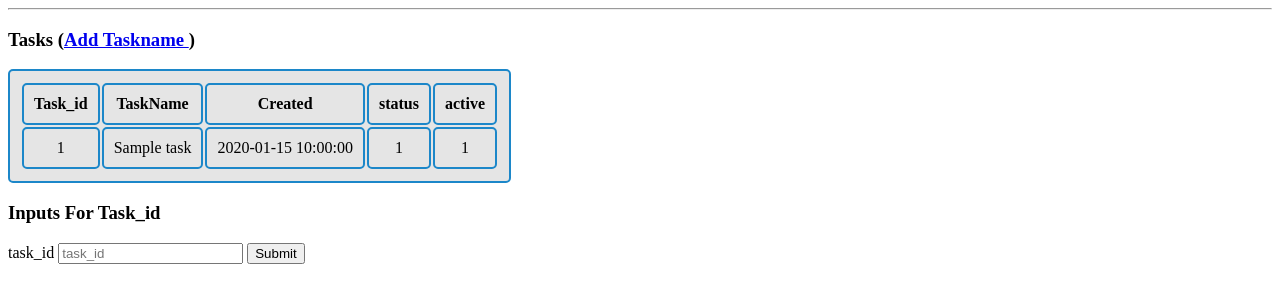
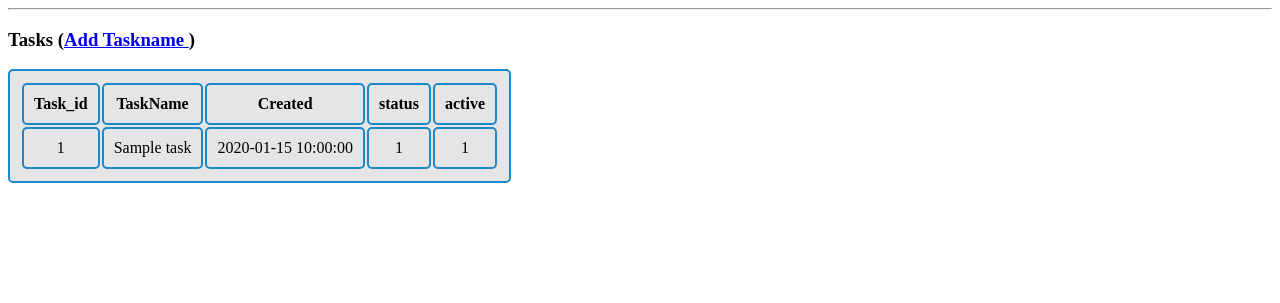
Before and after one commit to fyari/3bRKsolver, a Flask app: page / in a window 1280 px wide. Shown: the top 303 px of the page. Run offline with Flask 2, Linux system fonts and the light colour scheme; tables that the repository leaves empty hold one stand-in row (values such as "Sample post").

Commit message:
Update show.html

```diff
--- a/webapp/templates/show.html
+++ b/webapp/templates/show.html
@@ -45,13 +45,6 @@
 
 
 
-      <h3>Inputs For Task_id</h3>
-
-      <form action = "/show " method = "post"></form>
-         <label for = "task_id">task_id</label>
-         <input type = "number" name = "task_id" placeholder = "task_id" />
-      <input type = "submit" value = "Submit" /> <br><br><br>
-      </form>
 
 
 
```
